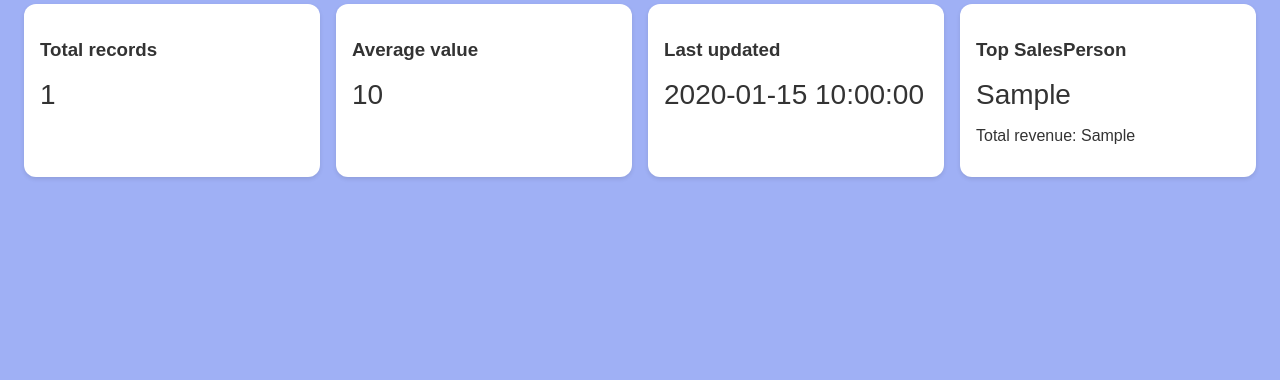
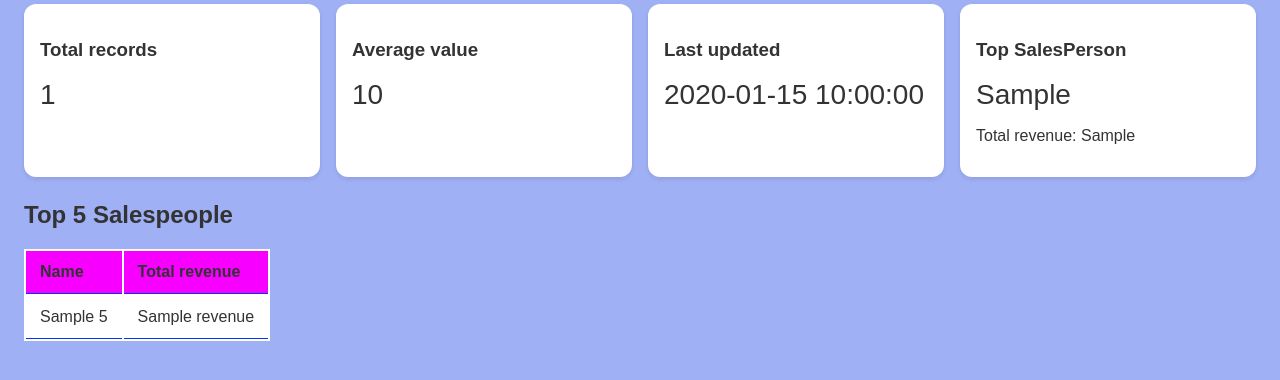
Before and after one commit to coderolyat/Flask-Outline, a Flask app: template templates/dashboard.html in a window 1280 px wide. Shown: the part 147-527 px from the top of the page. Run offline with Flask 3, Linux system fonts and the light colour scheme; the template is opened without the code that fills it: most values are stand-ins (such as "Sample title", 1, 10 or a date in 2020); some libraries are stand-ins or nearby versions.

Commit message:
Enhance dashboard to display top 5 salespeople with total revenue and update styling for table

```diff
--- a/app.py
+++ b/app.py
@@ -3,8 +3,11 @@ from flask import Flask, render_template
 from sqlalchemy import create_engine, text
 
 app = Flask(__name__)
+
 DATABASE_URL = os.getenv("DATABASE_URL")
 
+
+# runtime error handling for missing DATABASE_URL
 if not DATABASE_URL:
     raise RuntimeError(
         "DATABASE_URL is not set.\n\n"
@@ -14,9 +17,10 @@ if not DATABASE_URL:
         "python app.py\n"
     )
 
-print("DATABASE_URL =", DATABASE_URL)
+# connects our app to the database using SQLAlchemy
 engine = create_engine(DATABASE_URL, future=True)
 
+# flask route for home page
 @app.get("/")
 def home():
     return render_template("index.html")
@@ -24,14 +28,11 @@ def home():
 @app.get("/dashboard")
 def dashboard():
     """
-    Uses Postgres table: public.sales
-    Columns:
-      - sale_date (date)
-      - quantity (int)
-      - unit_price (numeric)
-      - salesperson_id (int)
+    Tables used:
+      - public.sales
+      - public.salespeople
 
-    Revenue per sale is computed as: quantity * unit_price
+    Revenue = quantity * unit_price
     """
     try:
         with engine.connect() as conn:
@@ -47,28 +48,34 @@ def dashboard():
                 text("SELECT MAX(sale_date) FROM public.sales")
             ).scalar()
 
-            top_row = conn.execute(text("""
+            top_5 = conn.execute(text("""
                 SELECT
-                    salesperson_id,
-                    SUM(quantity * unit_price) AS total_revenue
-                FROM public.sales
-                GROUP BY salesperson_id
+                    sp.salesperson_name,
+                    SUM(s.quantity * s.unit_price) AS total_revenue
+                FROM public.sales s
+                JOIN public.salespeople sp
+                  ON sp.salesperson_id = s.salesperson_id
+                GROUP BY sp.salesperson_name
                 ORDER BY total_revenue DESC
-                LIMIT 1;
-            """)).first()
+                LIMIT 5;
+            """)).all()
 
-        top_salesperson_id = top_row[0] if top_row else None
-        top_salesperson_revenue = float(top_row[1]) if top_row and top_row[1] is not None else None
+        top_row = top_5[0] if top_5 else None
+        top_salesperson_name = top_5[0][0] if top_5 else None
+        top_salesperson_name = top_5[0][0] if top_5 else None
+
+        top_salesperson_revenue = float(top_5[0][1]) if top_5 and top_5[0][1] is not None else None
+
 
         kpis = {
             "total_records": int(total_records or 0),
             "avg_value": round(float(avg_revenue_per_sale), 2) if avg_revenue_per_sale is not None else "—",
             "last_updated": last_updated.strftime("%Y-%m-%d") if last_updated else "—",
-            "top_salesperson": top_salesperson_id if top_salesperson_id is not None else "—",
+            "top_salesperson": top_salesperson_name if top_salesperson_name else "—",
             "top_salesperson_revenue": round(top_salesperson_revenue, 2) if top_salesperson_revenue is not None else "—",
         }
 
-        return render_template("dashboard.html", kpis=kpis)
+        return render_template("dashboard.html", kpis=kpis, top_5=top_5)
 
     except Exception as e:
         return f"<h2>Dashboard error</h2><pre>{e}</pre>", 500
--- a/static/styles.css
+++ b/static/styles.css
@@ -41,3 +41,20 @@ border-bottom: 1px solid #07123a;
     font-size: 28px;
     margin: 8px 0 0;
 }
+
+.table{
+    width: thin;
+    background: white;
+
+}
+
+.table th, .table td {
+  padding: 12px 14px;
+  border-bottom: 1px solid #0036f8;
+  text-align: left;
+}
+
+.table th {
+  background: #f700ff;
+  font-weight: 700;
+}
--- a/templates/dashboard.html
+++ b/templates/dashboard.html
@@ -23,4 +23,23 @@
       <p> Total revenue: {{kpis.top_salesperson_revenue}}</p>
     </div>
   </div>
+
+<h2 style="margin-top: 24px;">Top 5 Salespeople</h2>
+
+<table class="table">
+  <thead>
+    <tr>
+      <th>Name</th>
+      <th>Total revenue</th>
+    </tr>
+  </thead>
+  <tbody>
+    {% for name, revenue in top_5 %}
+      <tr>
+        <td>{{ name }}</td>
+        <td>{{ revenue }}</td>
+      </tr>
+    {% endfor %}
+  </tbody>
+</table>
 {% endblock %}
```
